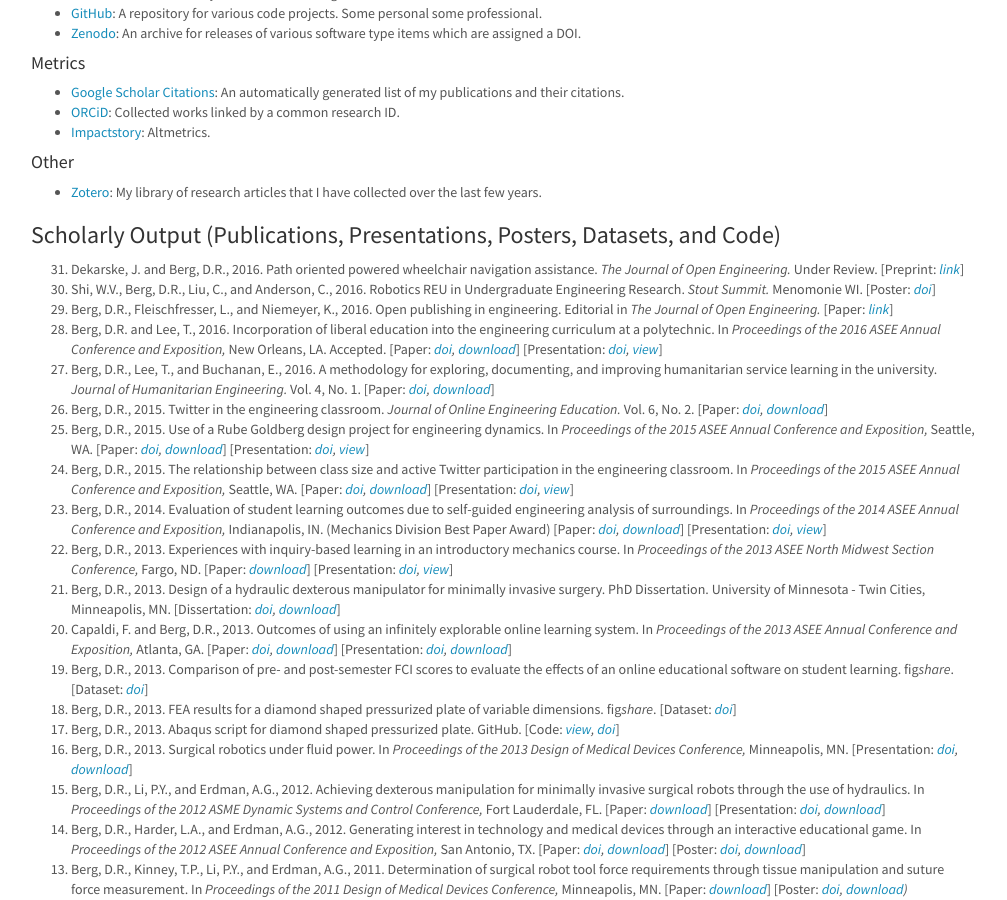
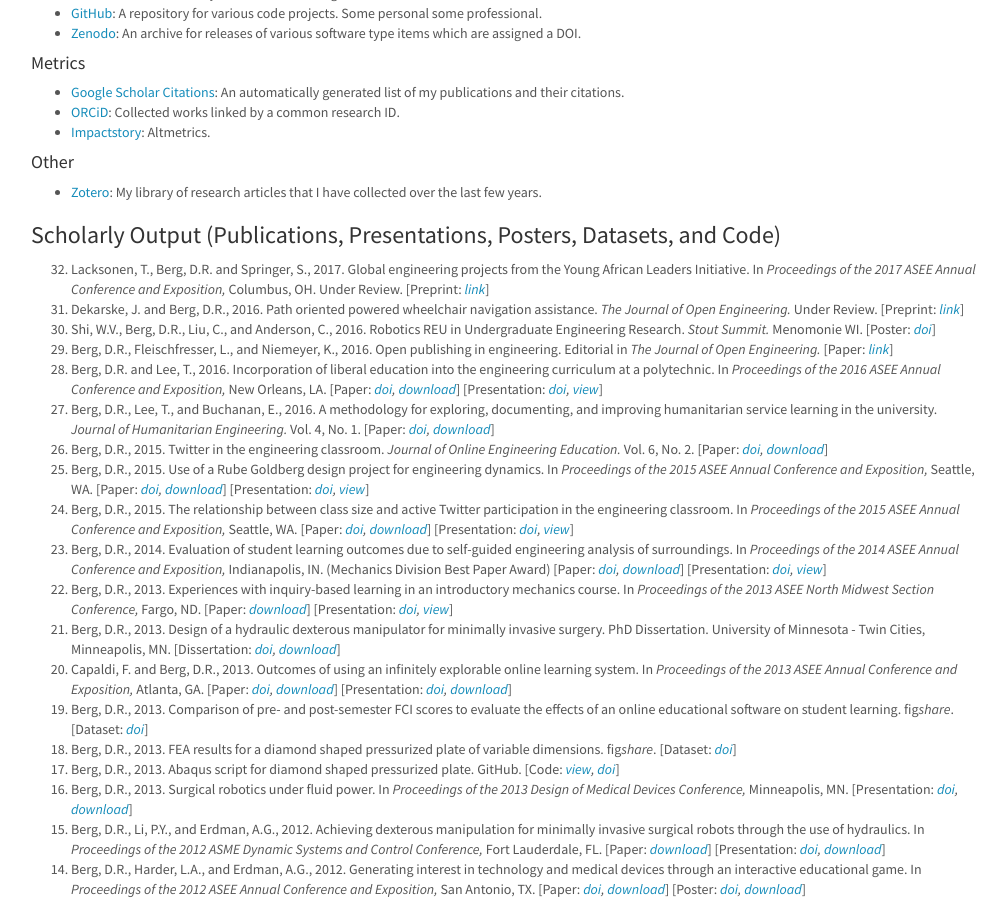
Before and after one commit to devinberg/devinberg.com, a Jekyll site: the page built from publications/index.md, in a window 1280 px wide and 900 px high, scrolled down 497 px. Shown: the whole window, without its empty margins (39-1046 px from the left). Built offline with Jekyll 4.4.1, drawn with Linux system fonts in a browser that asks for light colours; nearby versions of some CDN libraries; comment, search, counter and statistics services are not loaded.

Commit message:
add first 2017 ASEE preprint

```diff
--- a/publications/index.md
+++ b/publications/index.md
@@ -42,10 +42,11 @@ Below are some of the papers and other artifacts I have published. Additional in
 
 <h3>Scholarly Output (Publications, Presentations, Posters, Datasets, and Code)</h3>
 <ol reversed="">
+	<li>Lacksonen, T., Berg, D.R. and Springer, S., 2017. Global engineering projects from the Young African Leaders Initiative. In <i>Proceedings of the 2017 ASEE Annual Conference and Exposition,</i> Columbus, OH. Under Review. [Preprint: <i><a href="https://osf.io/preprints/engrxiv/zrx9s">link</a></i>]</li>
  	<li>Dekarske, J. and Berg, D.R., 2016. Path oriented powered wheelchair navigation assistance. <i>The Journal of Open Engineering.</i> Under Review. [Preprint: <i><a href="https://www.pubpub.org/pub/path-oriented-powered-wheelchair-navigation-assistance">link</a></i>]</li>
 	<li>Shi, W.V., Berg, D.R., Liu, C., and Anderson, C., 2016. Robotics REU in Undergraduate Engineering Research. <i>Stout Summit.</i> Menomonie WI. [Poster: <i><a href="https://dx.doi.org/10.6084/m9.figshare.3983892">doi</a></i>]</li>
 	<li>Berg, D.R., Fleischfresser, L., and Niemeyer, K., 2016. Open publishing in engineering. Editorial in <i>The Journal of Open Engineering.</i> [Paper: <i><a href="http://www.tjoe.org/article/open-publishing-in-engineering">link</a></i>]</li>
-	<li>Berg, D.R. and Lee, T., 2016. Incorporation of liberal education into the engineering curriculum at a polytechnic. In <i>Proceedings of the 2016 ASEE Annual Conference and Exposition,</i> New Orleans, LA. Accepted. [Paper: <i><a href="http://dx.doi.org/10.18260/p.25664">doi</a>, <a href="https://peer.asee.org/incorporation-of-liberal-education-into-the-engineering-curriculum-at-a-polytechnic.pdf">download</a></i>] [Presentation: <i><a href="https://dx.doi.org/10.6084/m9.figshare.3464132.v1">doi</a>, <a href="https://speakerdeck.com/devinberg/incorporation-of-liberal-education-into-the-engineering-curriculum-at-a-polytechnic">view</a></i>]</li>
+	<li>Berg, D.R. and Lee, T., 2016. Incorporation of liberal education into the engineering curriculum at a polytechnic. In <i>Proceedings of the 2016 ASEE Annual Conference and Exposition,</i> New Orleans, LA. [Paper: <i><a href="http://dx.doi.org/10.18260/p.25664">doi</a>, <a href="https://peer.asee.org/incorporation-of-liberal-education-into-the-engineering-curriculum-at-a-polytechnic.pdf">download</a></i>] [Presentation: <i><a href="https://dx.doi.org/10.6084/m9.figshare.3464132.v1">doi</a>, <a href="https://speakerdeck.com/devinberg/incorporation-of-liberal-education-into-the-engineering-curriculum-at-a-polytechnic">view</a></i>]</li>
  	<li>Berg, D.R., Lee, T., and Buchanan, E., 2016. A methodology for exploring, documenting, and improving humanitarian service learning in the university. <i>Journal of Humanitarian Engineering.</i> Vol. 4, No. 1. [Paper: <i><a href="https://dx.doi.org/10.6084/m9.figshare.2758129.v2">doi</a>, <a href="https://s3.amazonaws.com/drb_website_storage/devinberg.com/471592PB.pdf">download</a></i>]</li>
  	<li>Berg, D.R., 2015. Twitter in the engineering classroom. <i>Journal of Online Engineering Education.</i> Vol. 6, No. 2. [Paper: <i><a href="https://dx.doi.org/10.6084/m9.figshare.2060559.v1">doi</a>, <a href="http://www.onlineengineeringeducation.com/joee_v6n2a2.pdf">download</a></i>]</li>
  	<li>Berg, D.R., 2015. Use of a Rube Goldberg design project for engineering dynamics. In <i>Proceedings of the 2015 ASEE Annual Conference and Exposition,</i> Seattle, WA. [Paper: <i><a href="http://dx.doi.org/10.18260/p.24976">doi</a>, <a href="https://peer.asee.org/use-of-a-rube-goldberg-design-project-for-engineering-dynamics.pdf">download</a></i>] [Presentation: <i><a href="http://dx.doi.org/10.6084/m9.figshare.1450679">doi</a>, <a href="https://speakerdeck.com/devinberg/use-of-a-rube-goldberg-design-project-for-engineering-dynamics">view</a></i>]</li>
```
